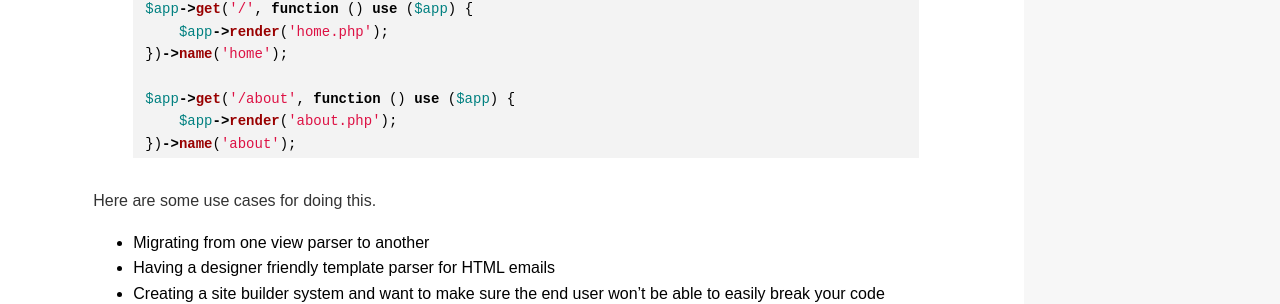
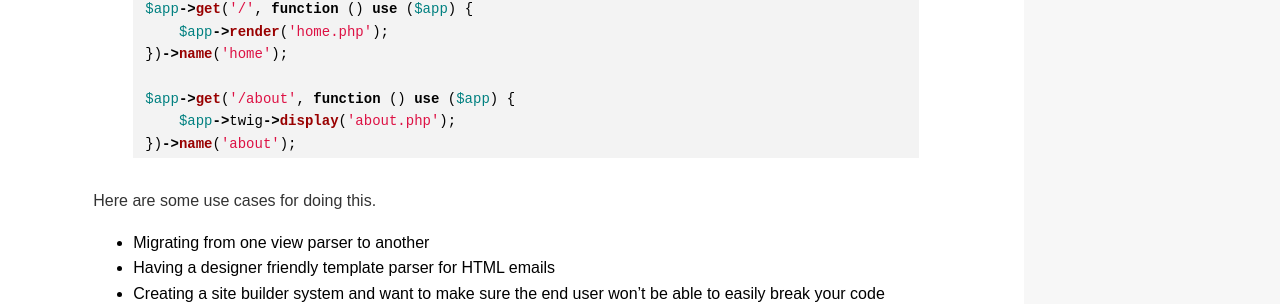
Before and after one commit to silentworks/thoughts, a Jekyll site: the page built from _posts/2014-04-10-slim-php-101-how-to-use-multiple-view-parsers.md, in a window 1280 px wide and 900 px high, scrolled down 3436 px. Shown: the part 408-712 px from the top of the window. Built offline with Jekyll 4.4.1, drawn with Linux system fonts in a browser that asks for light colours; Markdown is read by kramdown in place of the engine named in the settings; comment, search, counter and statistics services are not loaded.

Commit message:
Updated with correct twig render method in last example

```diff
--- a/_posts/2014-04-10-slim-php-101-how-to-use-multiple-view-parsers.md
+++ b/_posts/2014-04-10-slim-php-101-how-to-use-multiple-view-parsers.md
@@ -177,7 +177,7 @@ $app->get('/', function () use ($app) {
 })->name('home');
 
 $app->get('/about', function () use ($app) {
-    $app->render('about.php');
+    $app->twig->display('about.php');
 })->name('about');
 
 {% endhighlight %}
```
